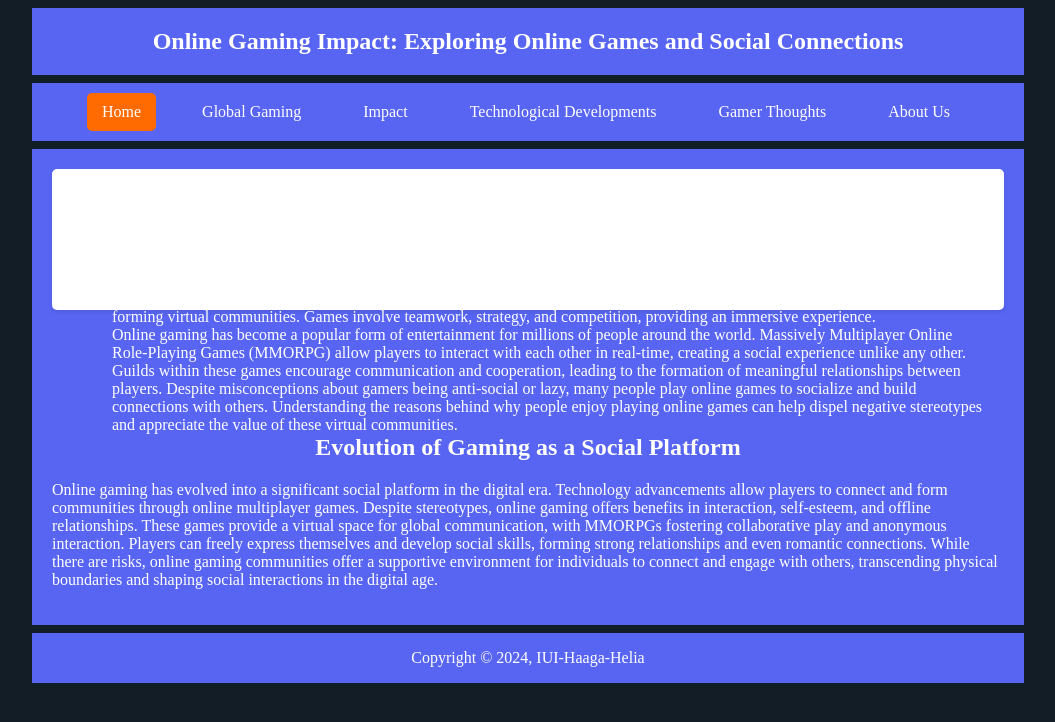
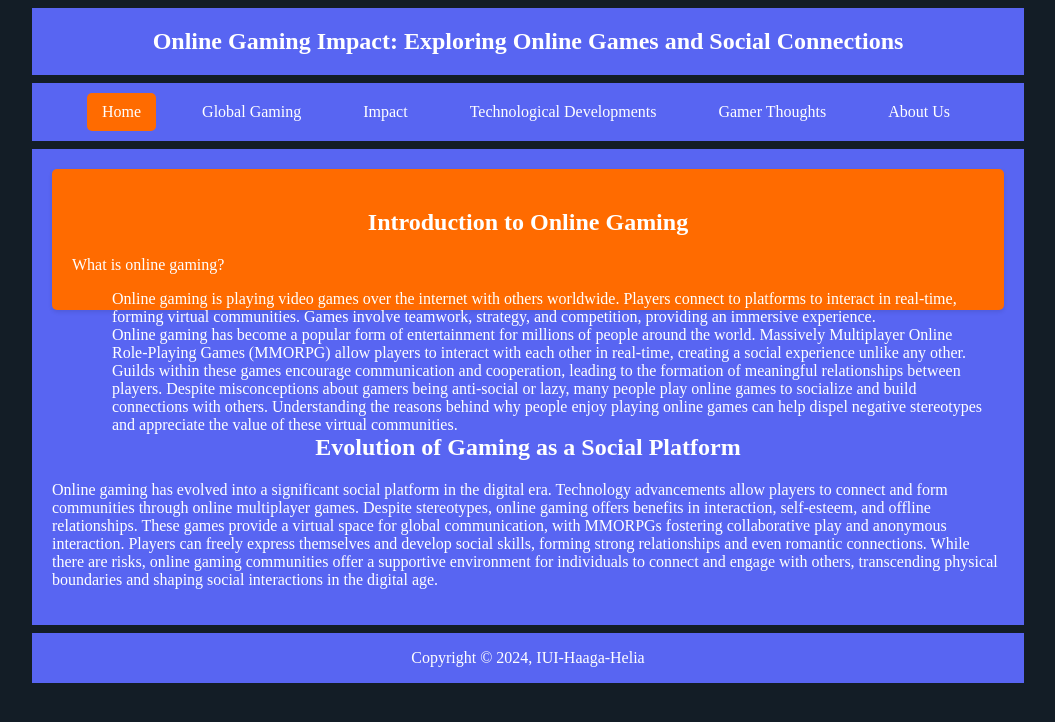
Before and after one commit to IUI-HH-2024/group3, a plain HTML site: page index.html in a window 1280 px wide. Shown: the whole page, without its empty margins (112-1167 px from the left). Drawn offline with Linux system fonts and the light colour scheme.

Commit message:
Update styles.css

```diff
--- a/styles/styles.css
+++ b/styles/styles.css
@@ -1,5 +1,5 @@
 .card {
-    background-color: #fff; /* Update background color to white */
+    background-color: #ff6b00;
     border-radius: 5px;
     box-shadow: 0 2px 4px rgba(0, 0, 0, 0.1);
     padding: 20px;
```
